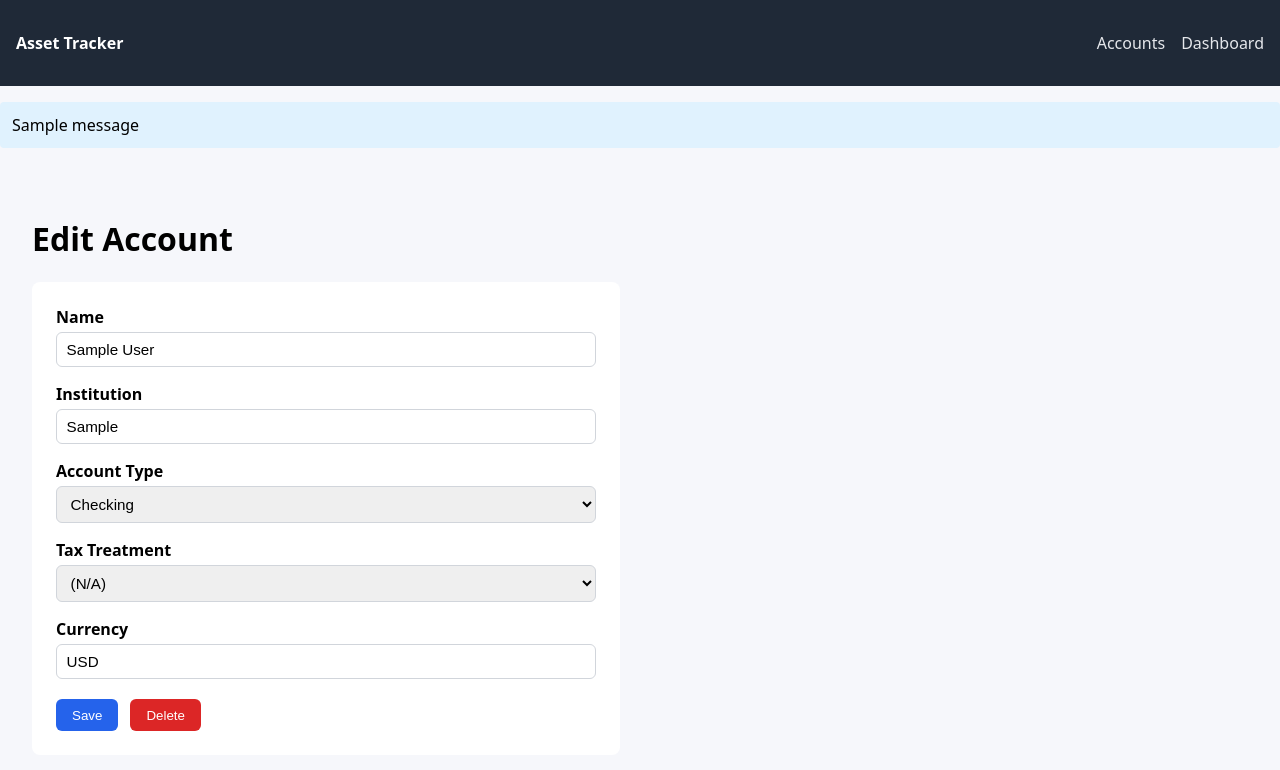
After one commit to bobkemper/AssetRiskCalculator, a Flask app: page /accounts/1/edit in a window 1280 px wide. The commit adds this page. Shown: the top 770 px of the page. Run offline with Flask 3, Linux system fonts and the light colour scheme; tables that the repository leaves empty hold one stand-in row (values such as "Sample post"); one stand-in notice (Sample message) is shown.

Commit message:
accounts UI

```diff
--- /dev/null
+++ b/app/constants.py
@@ -0,0 +1,15 @@
+# app/constants.py
+
+ACCOUNT_TYPE_LABELS = {
+    "checking": "Checking",
+    "savings": "Savings",
+    "cd": "Certificate of Deposit",
+    "brokerage": "Brokerage",
+    "ira": "IRA",
+}
+
+TAX_TREATMENT_LABELS = {
+    "taxable": "Taxable",
+    "traditional_ira": "Traditional IRA",
+    "roth_ira": "Roth IRA",
+}
--- a/app/routes/accounts_ui.py
+++ b/app/routes/accounts_ui.py
@@ -1,9 +1,60 @@
-from flask import Blueprint, render_template
+from flask import Blueprint, render_template, request, redirect, url_for, flash, abort
 from ..db.session import get_session
 from ..services.account_service import AccountService
-from ..services.transaction_service import TransactionService
+
+from ..constants import ACCOUNT_TYPE_LABELS, TAX_TREATMENT_LABELS
 
 bp = Blueprint("accounts_ui", __name__)
+
+
+
+@bp.get("/accounts/<int:account_id>/edit")
+def edit_account_form(account_id: int):
+    db = get_session()
+    account = AccountService.get_account(db, account_id)
+    if not account:
+        abort(404)
+
+    return render_template(
+        "pages/account_edit.html",
+        account=account,
+        account_types=ACCOUNT_TYPE_LABELS,
+        tax_types=TAX_TREATMENT_LABELS,
+    )
+
+
+@bp.post("/accounts/<int:account_id>/edit")
+def update_account(account_id: int):
+    db = get_session()
+    account = AccountService.get_account(db, account_id)
+    if not account:
+        abort(404)
+
+    payload = {
+        "name": request.form["name"].strip(),
+        "institution": request.form.get("institution", "").strip(),
+        "account_type": request.form["account_type"],
+        "tax_treatment": request.form.get("tax_treatment") or None,
+        "currency": request.form.get("currency", "USD"),
+    }
+
+    AccountService.update_account(db, account, payload)
+    flash("Account updated")
+
+    return redirect(url_for("accounts_ui.list_accounts"))
+
+
+@bp.post("/accounts/<int:account_id>/delete")
+def delete_account(account_id: int):
+    db = get_session()
+    account = AccountService.get_account(db, account_id)
+    if not account:
+        abort(404)
+
+    AccountService.delete_account(db, account)
+    flash("Account deleted")
+
+    return redirect(url_for("accounts_ui.list_accounts"))
 
 @bp.get("/accounts")
 def list_accounts():
@@ -11,14 +62,38 @@ def list_accounts():
     accounts = AccountService.list_accounts(db)
     return render_template(
         "pages/accounts.html",
-        accounts=accounts
+        accounts=accounts,
+        account_type_labels=ACCOUNT_TYPE_LABELS,
+        tax_types=TAX_TREATMENT_LABELS
     )
 
-@bp.get("/accounts/<int:account_id>")
-def account_detail(account_id: int):
+
+@bp.get("/accounts/new")
+def new_account_form():
+    return render_template("pages/account_new.html")
+
+
+@bp.post("/accounts/new")
+def create_account():
     db = get_session()
-    txs = TransactionService.list_for_account(db, account_id)
-    return render_template(
-        "pages/account_detail.html",
-        transactions=txs
-    )
+    payload = {
+        "name": request.form.get("name", "").strip(),
+        "institution": request.form.get("institution", "").strip(),
+        "account_type": request.form.get("account_type"),
+        "tax_treatment": request.form.get("tax_treatment") or None,
+        "currency": request.form.get("currency", "USD"),
+    }
+
+    # Basic server-side validation
+    if not payload["name"]:
+        flash("Account name is required")
+        return redirect(url_for("accounts_ui.new_account_form"))
+
+    if not payload["account_type"]:
+        flash("Account type is required")
+        return redirect(url_for("accounts_ui.new_account_form"))
+
+    AccountService.create_account(db, payload)
+    flash("Account created successfully")
+
+    return redirect(url_for("accounts_ui.list_accounts"))
--- a/app/services/account_service.py
+++ b/app/services/account_service.py
@@ -18,3 +18,21 @@ class AccountService:
         db.add(acct)
         db.flush()
         return acct
+
+    @staticmethod
+    def get_account(db, account_id: int) -> Account | None:
+        return db.execute(
+            select(Account).where(Account.id == account_id)
+        ).scalar_one_or_none()
+
+    @staticmethod
+    def update_account(db, account: Account, payload: dict):
+        account.name = payload["name"]
+        account.institution = payload.get("institution")
+        account.account_type = payload["account_type"]
+        account.tax_treatment = payload.get("tax_treatment")
+        account.currency = payload.get("currency", "USD")
+
+    @staticmethod
+    def delete_account(db, account: Account):
+        db.delete(account)
--- a/app/static/css/app.css
+++ b/app/static/css/app.css
@@ -51,3 +51,64 @@ body {
 .amount {
     text-align: right;
 }
+
+.flash {
+    background: #e0f2fe;
+    padding: 0.75rem;
+    border-radius: 4px;
+    margin-bottom: 1rem;
+}
+
+.form.card {
+    max-width: 540px;
+}
+
+.form-row {
+    display: flex;
+    flex-direction: column;
+    margin-bottom: 1rem;
+}
+
+label {
+    font-weight: 600;
+    margin-bottom: 0.25rem;
+}
+
+input, select {
+    padding: 0.5rem 0.6rem;
+    border-radius: 6px;
+    border: 1px solid #d1d5db;
+    font-size: 0.95rem;
+}
+
+    input:focus, select:focus {
+        outline: none;
+        border-color: #2563eb;
+    }
+
+.form-actions {
+    display: flex;
+    gap: 0.75rem;
+    margin-top: 1.25rem;
+}
+
+.btn-primary {
+    background: #2563eb;
+    color: white;
+    padding: 0.55rem 1rem;
+    border-radius: 6px;
+    border: none;
+}
+
+.btn-danger {
+    background: #dc2626;
+    color: white;
+    padding: 0.55rem 1rem;
+    border-radius: 6px;
+    border: none;
+}
+
+.actions a {
+    color: #2563eb;
+    text-decoration: none;
+}
--- a/app/templates/base.html
+++ b/app/templates/base.html
@@ -10,6 +10,16 @@
 <body>
     {% include "partials/navbar.html" %}
 
+    {% with messages = get_flashed_messages() %}
+    {% if messages %}
+    <ul class="flash">
+        {% for msg in messages %}
+        <li>{{ msg }}</li>
+        {% endfor %}
+    </ul>
+    {% endif %}
+    {% endwith %}
+
     <main class="container">
         {% block content %}{% endblock %}
     </main>
--- /dev/null
+++ b/app/templates/pages/account_edit.html
@@ -0,0 +1,63 @@
+{% extends "base.html" %}
+{% block title %}Edit Account{% endblock %}
+
+{% block content %}
+<h1>Edit Account</h1>
+
+<form method="post" class="form card">
+
+    <div class="form-row">
+        <label>Name</label>
+        <input name="name" value="{{ account.name }}" required>
+    </div>
+
+    <div class="form-row">
+        <label>Institution</label>
+        <input name="institution" value="{{ account.institution or '' }}">
+    </div>
+
+    <div class="form-row">
+        <label>Account Type</label>
+        <select name="account_type" required>
+            {% for key, label in account_types.items() %}
+            <option value="{{ key }}"
+                    {{ 'selected' if key == account.account_type else '' }}>
+                {{ label }}
+            </option>
+            {% endfor %}
+        </select>
+    </div>
+
+    <div class="form-row">
+        <label>Tax Treatment</label>
+        <select name="tax_treatment">
+            <option value="">(N/A)</option>
+            {% for key, label in tax_types.items() %}
+            <option value="{{ key }}"
+                    {{ 'selected' if key == account.tax_treatment else '' }}>
+                {{ label }}
+            </option>
+            {% endfor %}
+        </select>
+    </div>
+
+    <div class="form-row">
+        <label>Currency</label>
+        <input name="currency" value="{{ account.currency }}">
+    </div>
+
+    <div class="form-actions">
+        <button class="btn-primary">Save</button>
+
+        <form method="post"
+              action="{{ url_for('accounts_ui.delete_account', account_id=account.id) }}"
+              style="display:inline">
+            <button class="btn-danger"
+                    onclick="return confirm('Delete this account?')">
+                Delete
+            </button>
+        </form>
+    </div>
+
+</form>
+{% endblock %}
```
Also changed, not shown: app/templates/pages/account_new.html (added, +47 -0 lines), app/templates/pages/accounts.html (+29 -7 lines), 1 other file.
